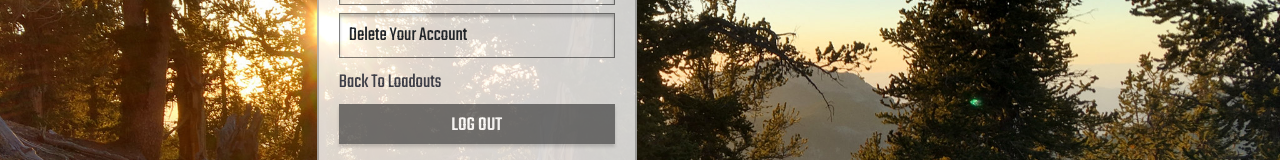
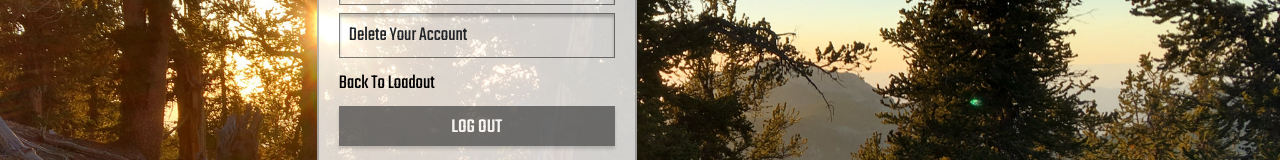
Before and after one commit to Chris-Fortier/loadout, a React (Create React App) app: page /account-settings in a window 1280 px wide. Shown: the part 323-483 px from the top of the page. Built offline with nearby package versions, Linux system fonts and the light colour scheme.

Commit message:
made it so going back to loadout from account settings sets the scroll to the top of the page

```diff
--- a/src/components/pages/AccountSettings.js
+++ b/src/components/pages/AccountSettings.js
@@ -1,5 +1,5 @@
 import React from "react";
-import { Link } from "react-router-dom"; // a React element for linking
+// import { Link } from "react-router-dom"; // a React element for linking
 // import { EMAIL_REGEX } from "../../utils/helpers";
 // import { v4 as getUuid } from "uuid";
 // import hash from "object-hash";
@@ -28,6 +28,11 @@ class AccountSettings extends React.Component {
          hasPasswordRollout: false,
          hasDeleteRollout: false,
       };
+   }
+
+   backToLoadout() {
+      this.props.history.push("/loadout");
+      window.scrollTo(0, 0); // sets focus to the top of the page
    }
 
    toggleEmailRollout() {
@@ -181,12 +186,13 @@ class AccountSettings extends React.Component {
                               )}
                            </div>
                            {/* <div className="button"> */}
-                           <Link
+                           <button
                               className="button navigation-link"
-                              to="/loadout"
+                              // to="/loadout"
+                              onClick={() => this.backToLoadout()}
                            >
-                              Back to Loadouts
-                           </Link>
+                              Back to Loadout
+                           </button>
                            {/* </div> */}
                            <div className="button primary-action-button">
                               Log Out
```
